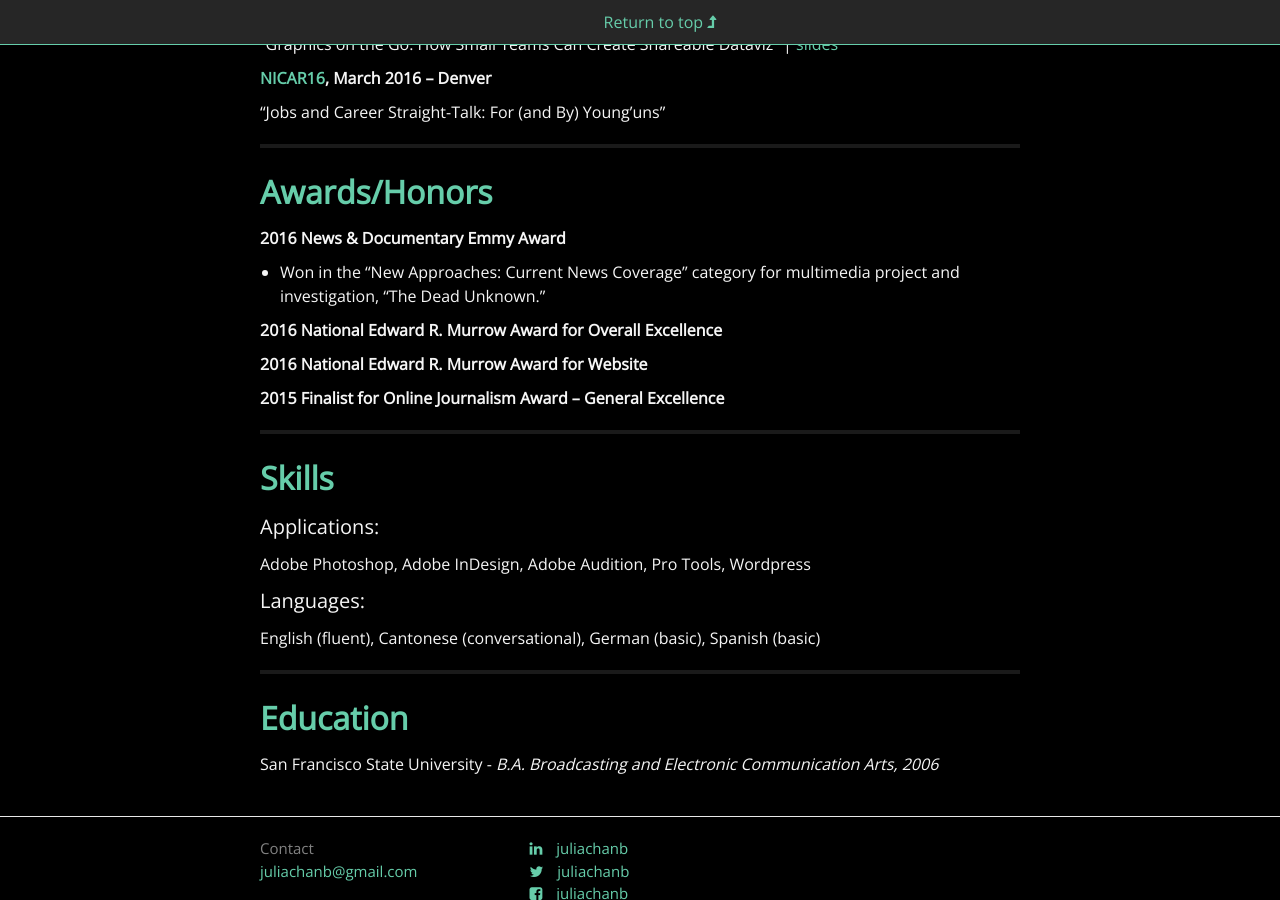
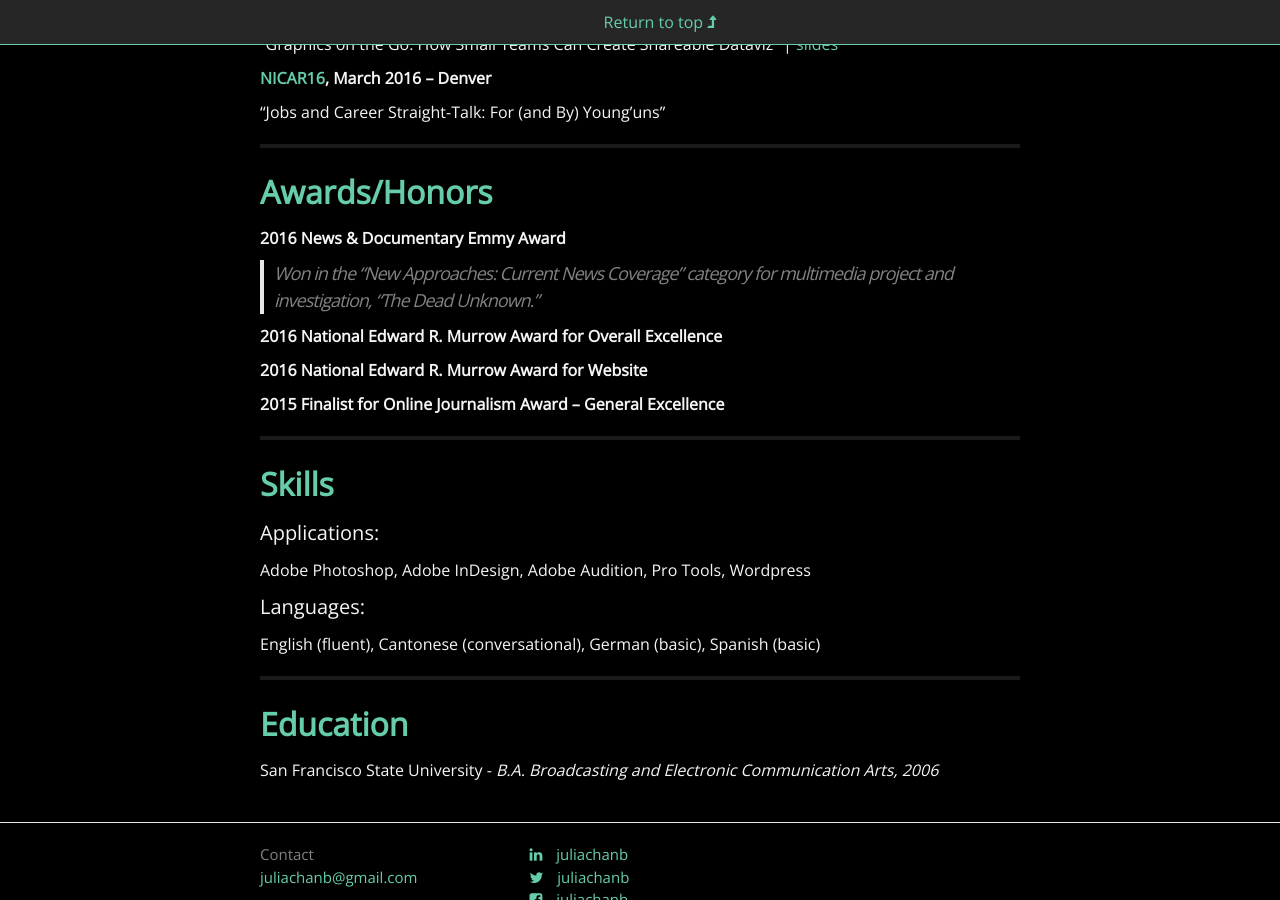
Before and after one commit to juliachanb/juliachanb.github.io, a Jekyll site: the page built from pages/resume.md, in a window 1280 px wide and 900 px high, scrolled down 3421 px. Built offline with Jekyll 4.4.1, drawn with Linux system fonts in a browser that asks for light colours; nearby versions of some CDN libraries; some web fonts are replaced.

Commit message:
formatting awards section

```diff
--- a/pages/resume.md
+++ b/pages/resume.md
@@ -143,7 +143,7 @@
 
 **2016 News & Documentary Emmy Award**
 
-- Won in the "New Approaches: Current News Coverage" category for multimedia project and investigation, "The Dead Unknown."
+> Won in the "New Approaches: Current News Coverage" category for multimedia project and investigation, "The Dead Unknown."
 
 **2016 National Edward R. Murrow Award for Overall Excellence**
 
```
